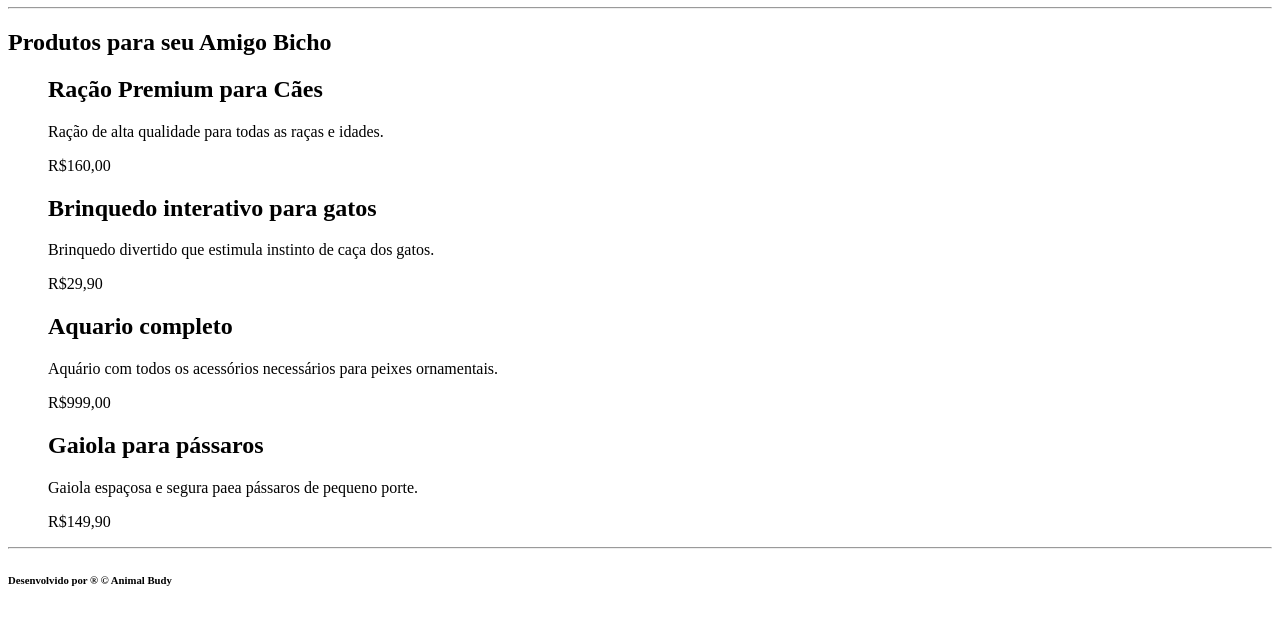
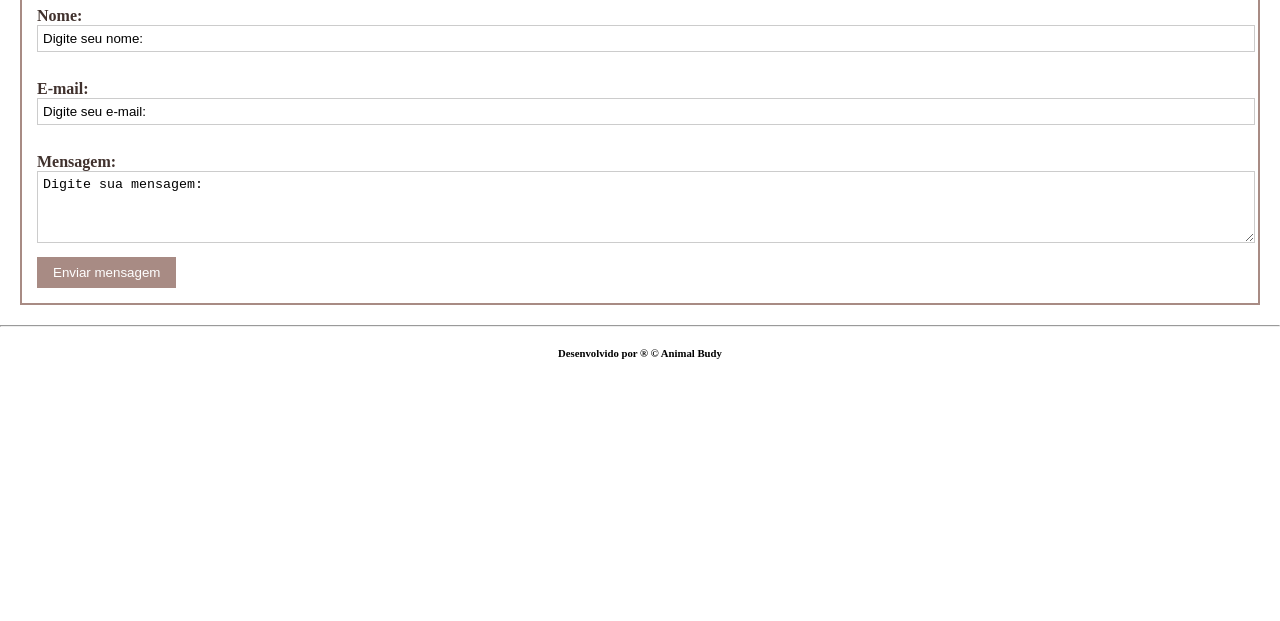
Before and after one commit to necroguro/DesenvolveWEB, a plain HTML site: page aula4/contatos.html in a window 1280 px wide. Shown: the part 179-800 px from the top of the page. Drawn offline with Linux system fonts and the light colour scheme.

Commit message:
final aula 4

```diff
--- a/aula4/contato.html
+++ b/aula4/contatos.html
@@ -4,7 +4,7 @@
     <!-- Tags para otimizar o site nos mecanismos de busca -->
     <!-- Search Engine Optimization (SEO) -->
 
-    <link rel="stylesheet" type="text/css" href="stile.css">
+    <link rel="stylesheet" type="text/css" href="folha/style.css">
 
     <meta charset="UTF-8">
     <meta name="description" content="Página feita em sala de aula HTML/CSS">
@@ -44,29 +44,15 @@
         <hr> <!-- Linha usada para separar conteúdos (horizontal Rule). -->
         <section>
             <article>
-                <h2>Produtos para seu Amigo Bicho</h2>
-                <ol>
-                    <div class="produto">
-                    <h2>Ração Premium para Cães</h2>
-                    <p>Ração de alta qualidade para todas as raças e idades.</p>
-                    <div class="preco">R$160,00</div>
-                    </div>
-                    <div class="produto">
-                    <h2>Brinquedo interativo para gatos</h2>
-                    <p>Brinquedo divertido que estimula instinto de caça dos gatos.</p>
-                    <div class="preco">R$29,90</div>
-                    </div>
-                    <div class="produto">
-                    <h2>Aquario completo</h2>
-                    <p>Aquário com todos os acessórios necessários para peixes ornamentais.</p>
-                    <div class="preco">R$999,00</div>
-                    </div>
-                    <div class="produto">
-                    <h2>Gaiola para pássaros</h2>
-                    <p>Gaiola espaçosa e segura paea pássaros de pequeno porte.</p>
-                    <div class="preco">R$149,90</div>
-                    </div>
-                </ol>
+                <h2>Contato</h2>
+                <form action="#" method="post">
+                    <label>Nome:</label><br>
+                    <input type="text" value="Digite seu nome:" name="nome"><br><br>
+                    <label>E-mail:</label><br>
+                    <input type="email" value="Digite seu e-mail:" name="email"><br><br>
+                    <label>Mensagem:</label><br>
+                    <textarea rows="4" cols="50" name="mensagem">Digite sua mensagem:</textarea><br>
+                    <input type="submit" value="Enviar mensagem">
             </article>
         </section>
         <hr>
--- a/aula4/folha/style.css
+++ b/aula4/folha/style.css
@@ -11,11 +11,14 @@ p{
 h1{
     color: rgb(248, 248, 248);
 }
+h2{
+    padding-bottom: 15px
+}
 header {
     padding: 40px 30px 50px 70px;
     border-color: #ffffff;
     margin: 1px;
-    background:#e24b00 ;
+    background:#a88b84 ;
     padding: 10px;
     text-align: center;
 }
@@ -61,12 +64,35 @@ li::marker {
     padding: 10px;
 }
 .produto h2 {
-    color: #0e6856:
+    color: #3a2c29:
 }
 .produto p {
-    margin 5px 0
+    margin: 5px 0
 }
 .preco {
-    color: #coral;
+    color: #a70000;
     font-weight: bold;
 }
+form {
+    padding: 15px;
+    border: 2px solid #a88b84;
+}
+label {
+    color: #41322e;
+    font-weight: bold;
+}
+input[type="text"],
+input[type="email"],
+textarea {
+    width: 100%;
+    margin-bottom: 10px;
+    padding: 5px;
+    border: 1px solid #CCC;
+}
+input[type="submit"]{
+    background-color: #a88b84;
+    color: #ffffff;
+    border: none;
+    padding: 8px 16px;
+    cursor: pointer;
+}
```
Also changed, not shown: aula4/cuidados.html (+1 -1 lines), aula4/curiosidades.html (+1 -1 lines), aula4/index.html (+1 -1 lines), aula4/produtos.html (+1 -1 lines).
